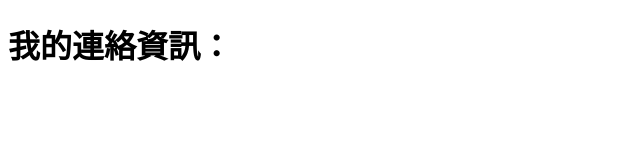
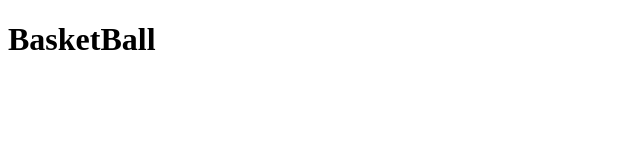
Before and after one commit to 111013215/CV_HTML, a plain HTML site: page sports.html in a window 1280 px wide. Shown: the whole page, without its empty margins (0-640 px from the left). Drawn offline with Linux system fonts and the light colour scheme.

Commit message:
Update sports.html

```diff
--- a/sports.html
+++ b/sports.html
@@ -6,7 +6,7 @@
     <title>My Sports</title>
 </head>
 <body>
-    <h1>我的連絡資訊：</h1>
+    <h1>BasketBall</h1>
     <p></p>
 </body>
 </html>
```
